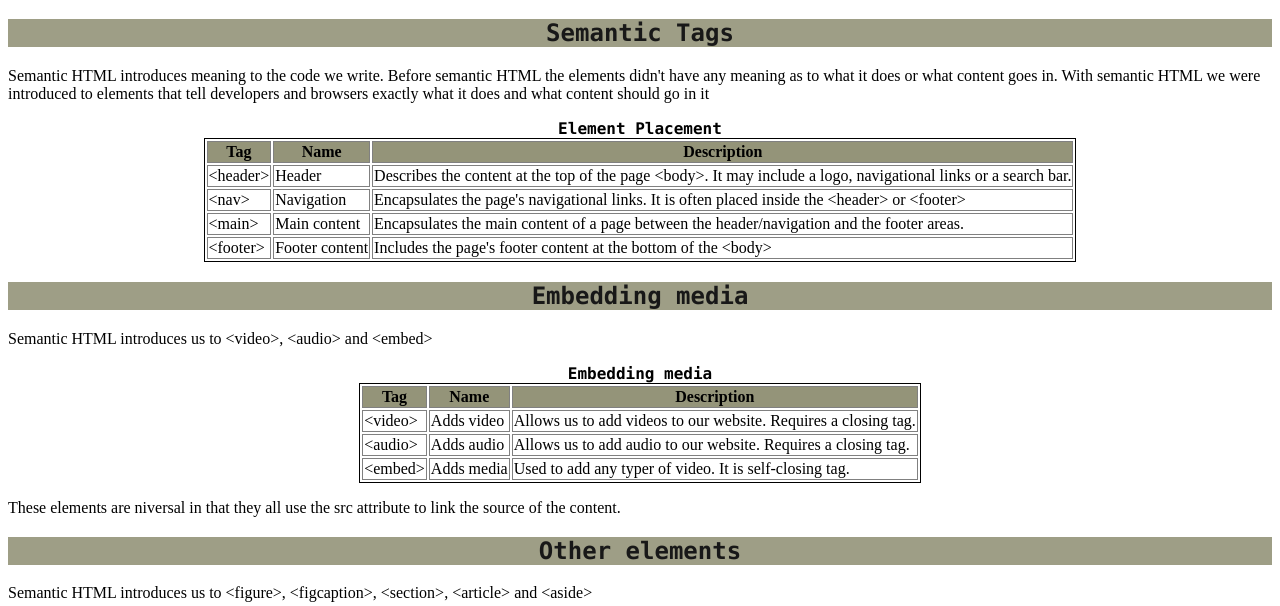
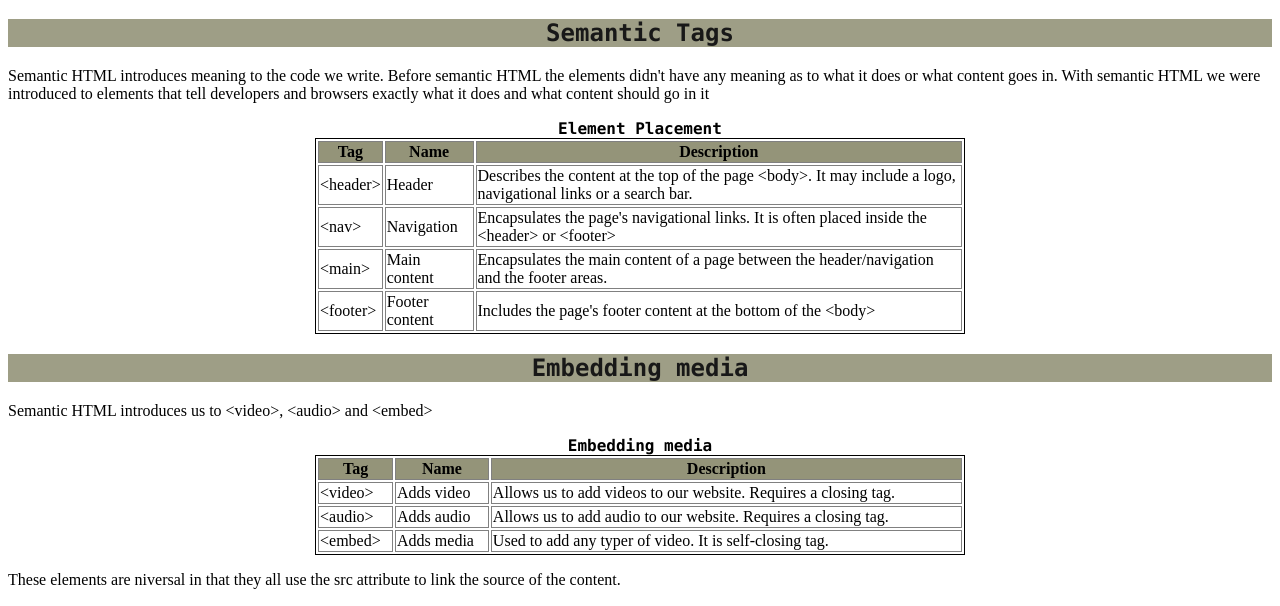
Before and after one commit to sambuka-a/sambuka.github.io, a plain HTML site: page index.html in a window 1280 px wide. Shown: the part 126-732 px from the top of the page. Drawn offline with Linux system fonts and the light colour scheme.

Commit message:
Update styles.css

```diff
--- a/styles.css
+++ b/styles.css
@@ -18,7 +18,7 @@ h1 {
 
   table {
     border: 1px solid black;
-    width: fit-content;
+    width: 650px;
     margin: 0 auto;
         }
 
```
